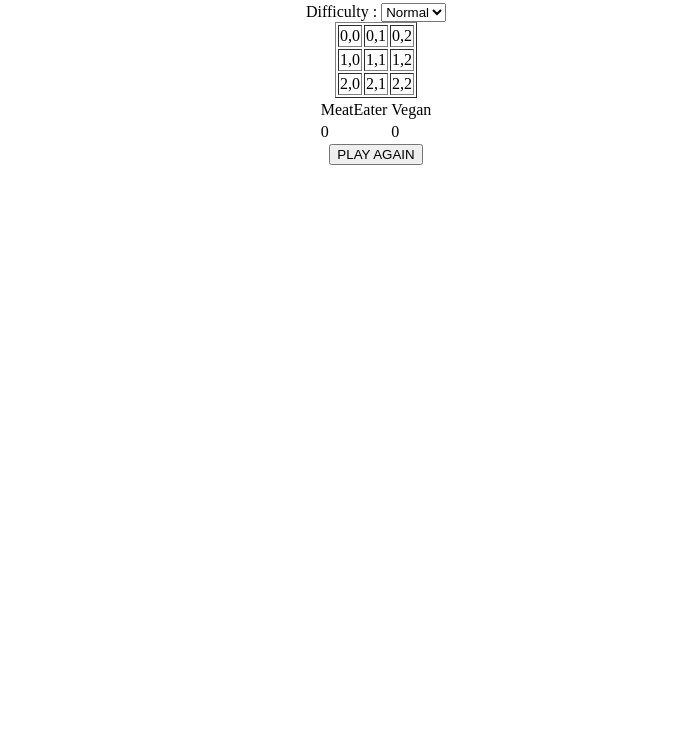
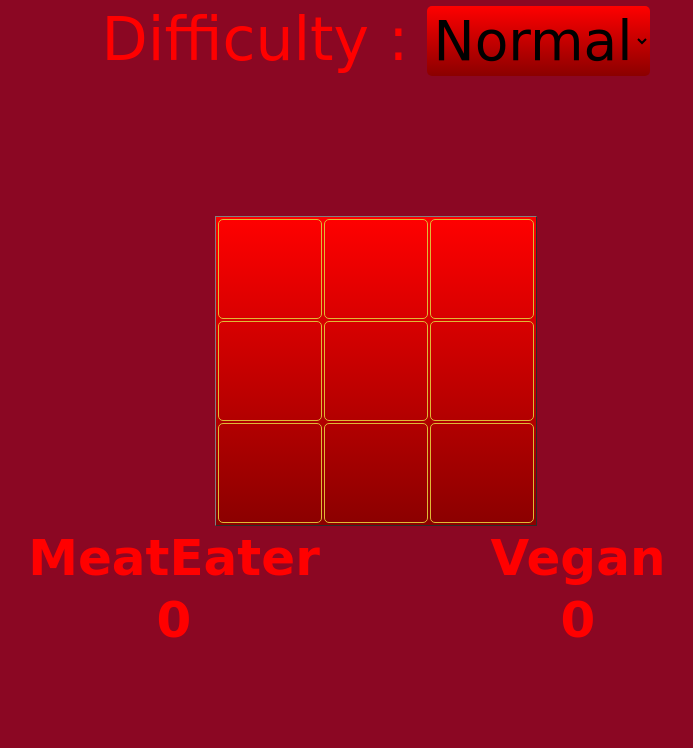
Before and after one commit to szniemiec/tic-tac-toe-codecool, a website: page Views/gameAi.html in a window 1280 px wide. Shown: the part 52-800 px from the top of the page, without its empty margins (264-957 px from the left). Drawn offline with Linux system fonts and the light colour scheme; a web font is replaced by a local one.

Commit message:
unification of fileNames

```diff
--- a/Public/css/gameStyleAi.css
+++ b/Public/css/gameStyleAi.css
@@ -1,6 +1,6 @@
 
 body {
-	background-color: #d9d4b3;
+	background-color: #8b0723;
 	font-family: 'padmaa', cursive;
 }
 
--- a/Public/js/main.js
+++ b/Public/js/main.js
@@ -16,8 +16,8 @@ var scorePlayer2 = 0;
 
 var startingPlayer = nPlayer1;
 
-const imgPlayer1 = 'url("Public/img/p1.img")';
-const imgPlayer2 = 'url("Public/img/p2.img")';
+const imgPlayer1 = 'url("../Images/p1.png")';
+const imgPlayer2 = 'url("../Images/p2.png")';
 
 var board = document.getElementById("board");
 var scoreboard = document.getElementById("scoreboard");
--- a/Views/gameAi.html
+++ b/Views/gameAi.html
@@ -2,7 +2,7 @@
 <html>
 	<head>
 		<title>Meateaters vs Vegans</title>
-		<link rel="stylesheet" href="Public/css/style.css">
+		<link rel="stylesheet" href="../Public/css/gameStyleAi.css">
 		<link rel="stylesheet" href="https://cdnjs.cloudflare.com/ajax/libs/font-awesome/4.7.0/css/font-awesome.min.css">
 		<link rel="stylesheet" href="https://fonts.googleapis.com/css?family=Patrick+Hand+SC">
 	</head>
@@ -64,6 +64,6 @@
 			<button class="hiddenMessages" id="playAgainButton" onclick="reset()">PLAY AGAIN</button>
 
 
-		<script language="Javascript" type="text/javascript" src="Public/js/main.js"></script>
+		<script language="Javascript" type="text/javascript" src="../Public/js/main.js"></script>
 	</body>
 </html>
```
Also changed, not shown: Images/p1.png (renamed from Public/img/p1.png), Images/p2.png (renamed from Public/img/p2.png).
